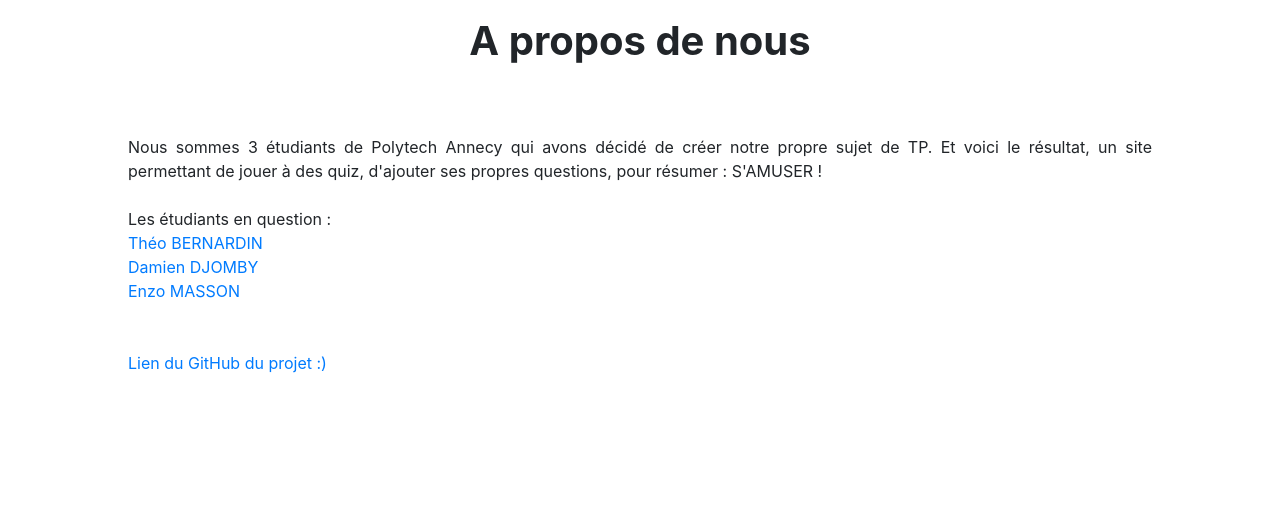
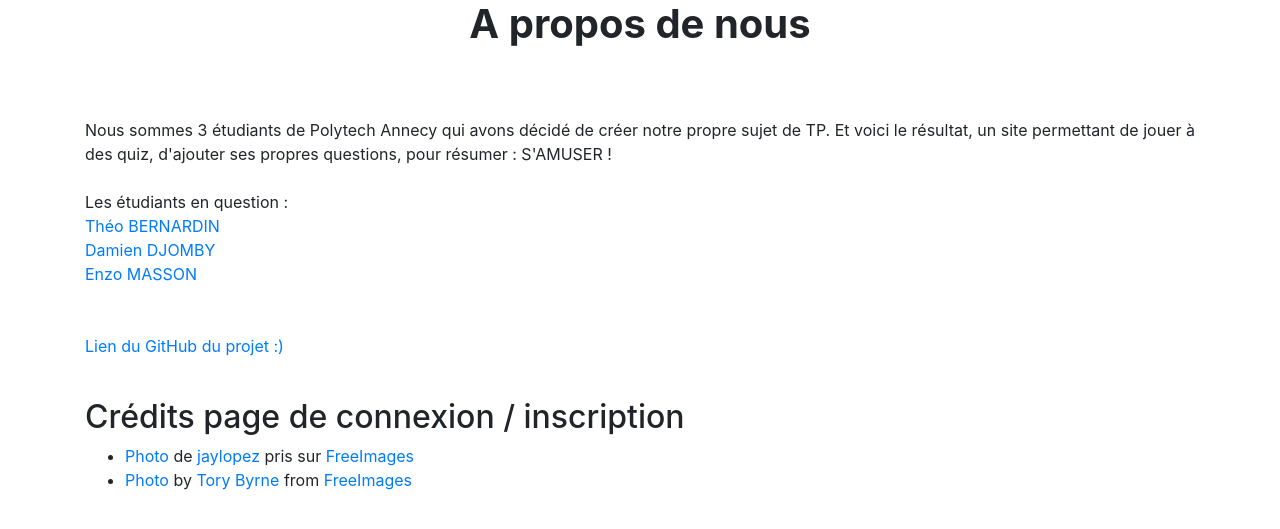
Before and after one commit to Theo0x1337/Quiz, a Symfony app: template templates/a_propos.html.twig in a window 1280 px wide. Shown: the part 88-617 px from the top of the page. Run offline with Twig, Linux system fonts and the light colour scheme; the template is opened without the code that fills it, so the values that code supplies are empty; some libraries are stand-ins or nearby versions.

Commit message:
add credits

```diff
--- a/templates/a_propos.html.twig
+++ b/templates/a_propos.html.twig
@@ -2,13 +2,15 @@
 
 {% block content %}
 
-    <div style="margin-top: 17px;">
+    <div class="container">
         <h1 class="d-sm-flex justify-content-sm-center"><br><strong>A propos de nous</strong><br><br></h1>
-        <p class="text-justify" style="margin-top: 22px;margin-left: 10%;margin-right: 10%;">Nous sommes 3 étudiants de Polytech Annecy qui avons décidé de créer notre propre sujet de TP. Et voici le résultat, un site permettant de jouer à des quiz, d'ajouter ses propres questions, pour résumer : S'AMUSER !<br><br>Les étudiants en question
+        <p class="text-justify" style="margin-top: 22px;">Nous sommes 3 étudiants de Polytech Annecy qui avons décidé de créer notre propre sujet de TP. Et voici le résultat, un site permettant de jouer à des quiz, d'ajouter ses propres questions, pour résumer : S'AMUSER !<br><br>Les étudiants en question
             :&nbsp;<br><a href="https://github.com/TheoBernardin/" target="_blank">Théo BERNARDIN</a><br><a href="https://github.com/nowtryz" target="_blank">Damien DJOMBY</a><br><a href="https://github.com/enzomasson25" target="_blank">Enzo MASSON</a><br><br>
             <a
                     href="https://github.com/TheoBernardin/Quiz" target="_blank"><br>Lien du GitHub du projet :)<br><br></a>
         </p>
     </div>
 
+    {{ block('content', 'credit.html.twig') }}
+
 {% endblock %}
--- a/templates/credit.html.twig
+++ b/templates/credit.html.twig
@@ -1,7 +1,11 @@
-{% extends 'base.html.twig' %}
+{#{% extends 'base.html.twig' %}#}
 
-<h2>Crédits page de connexion / inscription</h2>
-<ul>
-    <li><a href="https://www.freeimages.com/photo/sunday-s-crossword-1238083">Photo</a> de <a href="https://freeimages.com/photographer/jaylopez-61821">jaylopez</a> pris sur <a href="https://freeimages.com/">FreeImages</a></li>
-    <li><a href="https://www.freeimages.com/photo/quiz-2-1189415">Photo</a> by <a href="/photographer/Avolore-49063">Tory Byrne</a> from <a href="https://freeimages.com/">FreeImages</a></li>
-</ul>
+{% block content %}
+    <div class="container">
+        <h2>Crédits page de connexion / inscription</h2>
+        <ul>
+            <li><a href="https://www.freeimages.com/photo/sunday-s-crossword-1238083">Photo</a> de <a href="https://freeimages.com/photographer/jaylopez-61821">jaylopez</a> pris sur <a href="https://freeimages.com/">FreeImages</a></li>
+            <li><a href="https://www.freeimages.com/photo/quiz-2-1189415">Photo</a> by <a href="/photographer/Avolore-49063">Tory Byrne</a> from <a href="https://freeimages.com/">FreeImages</a></li>
+        </ul>
+    </div>
+{% endblock %}
--- a/templates/profile/index.html.twig
+++ b/templates/profile/index.html.twig
@@ -2,7 +2,7 @@
 
 {% block title %}Hello ProfileController!{% endblock %}
 
-{% block body %}
+{% block content %}
 <style>
     .example-wrapper { margin: 1em auto; max-width: 800px; width: 95%; font: 18px/1.5 sans-serif; }
     .example-wrapper code { background: #F5F5F5; padding: 2px 6px; }
```
Also changed, not shown: 1 other file.
